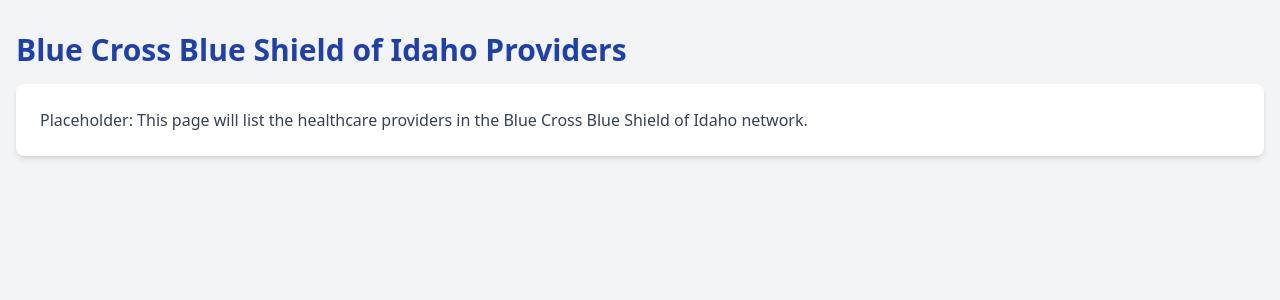
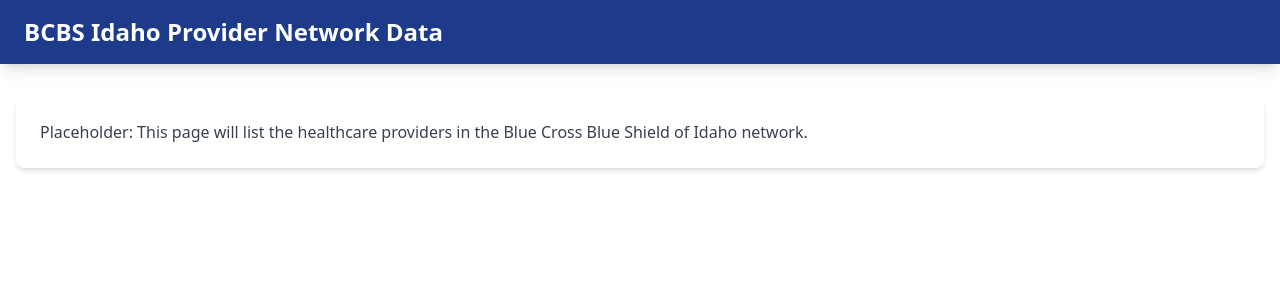
Before and after one commit to andrewfurman/IdahoProviders, a Flask app: page /providers in a window 1280 px wide. Shown: the top 300 px of the page. Run offline with Flask 3, Linux system fonts and the light colour scheme; some libraries are stand-ins or nearby versions.

Commit message:
Assistant checkpoint: Create header template and update providers page
Assistant generated file changes:
- providers/templates/header.html: Create reusable header template
- providers/templates/providers.html: Update providers template to use header

---

User prompt:

Can you create a header HTML file that can be used across all of my different pages for this app?  It should be used Tailwind CSS for styling, and it should have a dark blue background with white bolded text for the title of the page, which should be Blue Cross for Shield of Idaho Provider Network.  Actually, just abbreviate it as BCBS Idaho Provider Network Data.

Replit-Commit-Author: Assistant
Replit-Commit-Session-Id: 5732ddef-d906-4f08-9f79-50730e0f0ab2

```diff
--- /dev/null
+++ b/providers/templates/header.html
@@ -0,0 +1,16 @@
+
+<!DOCTYPE html>
+<html lang="en">
+<head>
+    <meta charset="UTF-8">
+    <meta name="viewport" content="width=device-width, initial-scale=1.0">
+    <script src="https://cdn.tailwindcss.com"></script>
+    <title>BCBS Idaho Provider Network Data</title>
+</head>
+<body>
+    <header class="bg-blue-900 py-4 px-6 shadow-lg">
+        <h1 class="text-white font-bold text-2xl">BCBS Idaho Provider Network Data</h1>
+    </header>
+    {% block content %}{% endblock %}
+</body>
+</html>
--- a/providers/templates/providers.html
+++ b/providers/templates/providers.html
@@ -1,18 +1,10 @@
 
-<!DOCTYPE html>
-<html lang="en">
-<head>
-    <meta charset="UTF-8">
-    <meta name="viewport" content="width=device-width, initial-scale=1.0">
-    <title>BCBS Idaho Providers</title>
-    <script src="https://cdn.tailwindcss.com"></script>
-</head>
-<body class="bg-gray-100">
-    <div class="container mx-auto px-4 py-8">
-        <h1 class="text-3xl font-bold text-blue-800 mb-4">Blue Cross Blue Shield of Idaho Providers</h1>
-        <div class="bg-white rounded-lg shadow-md p-6">
-            <p class="text-gray-700">Placeholder: This page will list the healthcare providers in the Blue Cross Blue Shield of Idaho network.</p>
-        </div>
+{% extends "header.html" %}
+
+{% block content %}
+<div class="container mx-auto px-4 py-8">
+    <div class="bg-white rounded-lg shadow-md p-6">
+        <p class="text-gray-700">Placeholder: This page will list the healthcare providers in the Blue Cross Blue Shield of Idaho network.</p>
     </div>
-</body>
-</html>
+</div>
+{% endblock %}
```
